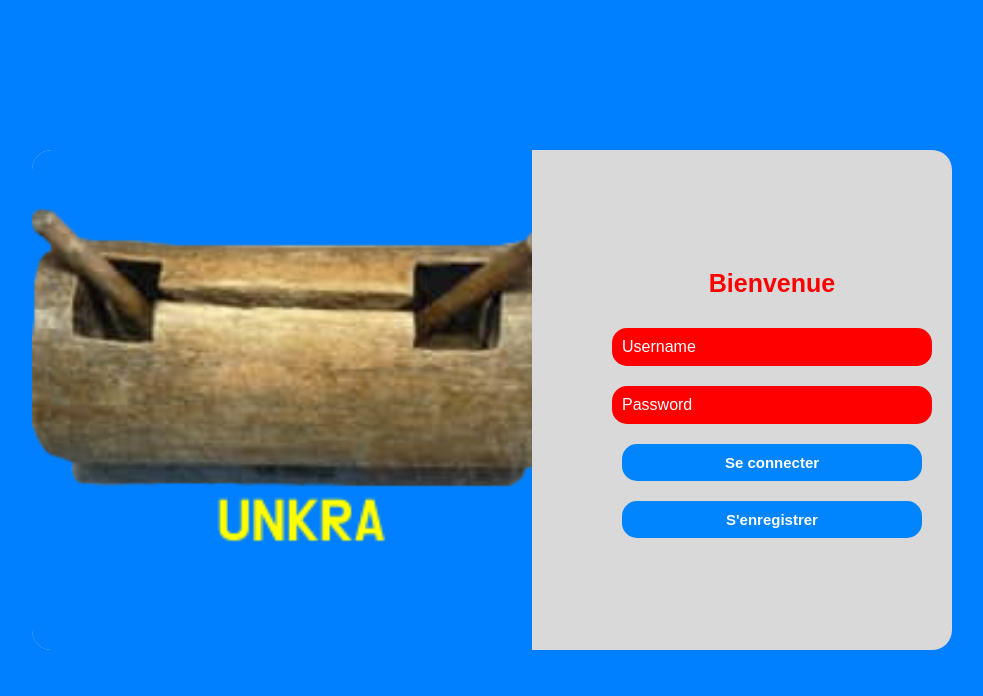
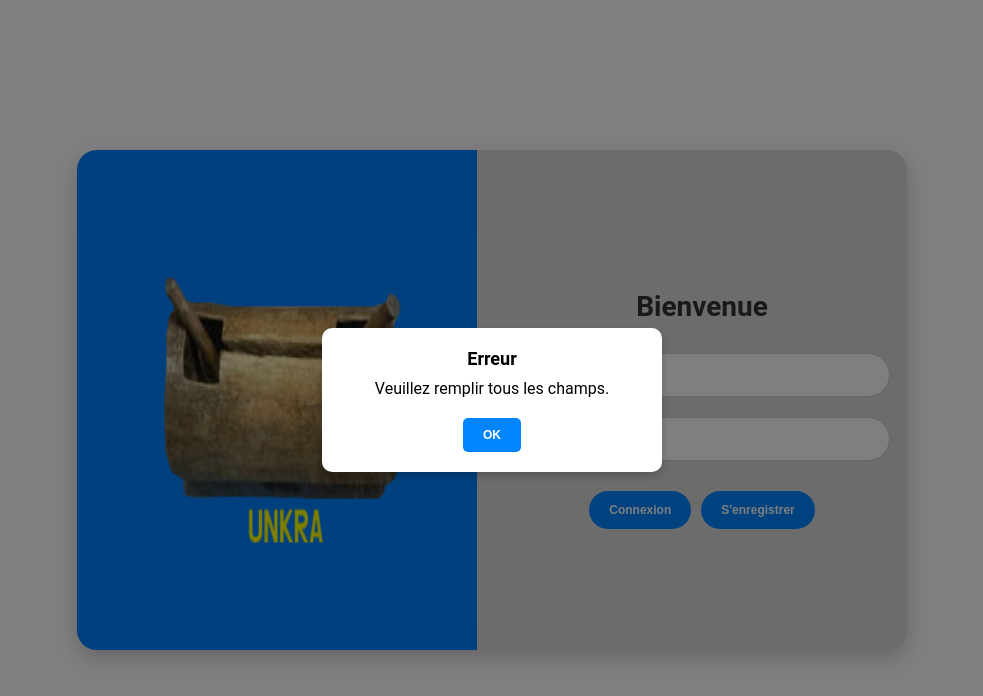
Before and after one commit to MonkilaTECHNOLOGIE/unkra-web, a plain HTML site: page login.html in a window 1280 px wide. Both pictures are taken after a click on the button "S'enregistrer". Shown: the whole page, without its empty margins (148-1131 px from the left). Drawn offline with Linux system fonts and the light colour scheme.

Commit message:
ui login ameliore

```diff
--- a/login.html
+++ b/login.html
@@ -8,12 +8,13 @@
     <style>
         body {
             margin: 0;
-            font-family: Arial, sans-serif;
-            background-color: #007fff;
+            font-family: 'Roboto', Arial, sans-serif;
+            /* background-color: #007fff; */
             display: flex;
             justify-content: center;
             align-items: center;
             height: 100vh;
+            overflow: hidden;
         }
 
         .container {
@@ -21,66 +22,97 @@
             background-color: #D9D9D9;
             border-radius: 20px;
             overflow: hidden;
-            gap: 30px;
-            /* Ajout d'espace entre les sections */
+            box-shadow: 0 8px 20px rgba(0, 0, 0, 0.2);
+            max-width: 900px;
+            gap: 20px;
+            animation: fadeIn 1s ease-in-out;
+        }
+
+        @keyframes fadeIn {
+            from {
+                opacity: 0;
+                transform: scale(0.9);
+            }
+            to {
+                opacity: 1;
+                transform: scale(1);
+            }
         }
 
         .image-section {
-            background: url('images/logo10.jpg') no-repeat center center/cover;
-            width: 500px;
+            background-color: #007fff;
+            width: 400px;
             height: 500px;
-            margin-right: 30px;
         }
 
+        .img-style {
+            margin-top: 20%;
+            width: 400px;
+            height: 400px;
+        }
 
         .form-section {
             padding: 30px;
-            width: 300px;
+            width: 350px;
             display: flex;
             flex-direction: column;
             justify-content: center;
             align-items: center;
-
         }
 
         .form-section h1 {
-            color: red;
-            font-size: 25px;
+            color: #333;
+            font-size: 28px;
             font-weight: bold;
             margin-bottom: 20px;
         }
 
         input {
             width: 100%;
-            padding: 10px;
+            padding: 12px;
             margin: 10px 0;
-            border: none;
-            border-radius: 15px;
+            border: 1px solid #ccc;
+            border-radius: 25px;
             font-size: 16px;
-            color: white;
-            background-color: red;
+            color: #333;
             outline: none;
+            transition: border-color 0.3s;
+        }
+
+        input:focus {
+            border-color: #007fff;
         }
 
         input::placeholder {
-            color: white;
+            color: #aaa;
+        }
+
+        .button-group {
+            display: flex;
+            gap: 10px;
+            margin-top: 20px;
         }
 
         button {
-            padding: 10px;
-            margin: 10px 0;
-            width: 100%;
-            font-size: 15px;
+            padding: 12px 20px;
+            font-size: 12px;
             font-weight: bold;
             color: white;
             background-color: #0085FF;
             border: none;
-            border-radius: 15px;
+            border-radius: 25px;
             cursor: pointer;
+            transition: transform 0.2s, background-color 0.3s;
+            flex: 1;
         }
 
         button:hover {
-            background-color: #0066cc;
+            background-color: #005bb5;
+            transform: scale(1.05);
+        }
+
+        button:active {
+            transform: scale(0.95);
         }
 
         .progress-bar {
@@ -88,7 +120,9 @@
             height: 5px;
             background-color: #ccc;
             overflow: hidden;
+            border-radius: 5px;
             margin: 10px 0;
+            position: relative;
         }
 
         .progress-bar div {
@@ -102,38 +136,120 @@
             0% {
                 width: 0;
             }
-
             100% {
                 width: 100%;
             }
+        }
+
+        @media (max-width: 768px) {
+            .container {
+                flex-direction: column;
+                align-items: center;
+            }
+
+            .image-section {
+                width: 100%;
+                height: 300px;
+            }
+        }
+
+        .modal {
+            display: none;
+            position: fixed;
+            top: 0;
+            left: 0;
+            width: 100%;
+            height: 100%;
+            background-color: rgba(0, 0, 0, 0.5);
+            justify-content: center;
+            align-items: center;
+        }
+
+        .modal-content {
+            background-color: white;
+            padding: 20px;
+            border-radius: 10px;
+            text-align: center;
+            width: 300px;
+            box-shadow: 0 4px 8px rgba(0, 0, 0, 0.2);
+        }
+
+        .modal-content h2 {
+            margin: 0 0 10px;
+            font-size: 18px;
+        }
+
+        .modal-content p {
+            margin: 10px 0;
+        }
+
+        .modal-content button {
+            margin-top: 10px;
+            padding: 10px 20px;
+            background-color: #0085FF;
+            color: white;
+            border: none;
+            border-radius: 5px;
+            cursor: pointer;
+        }
+
+        .modal-content button:hover {
+            background-color: #0066cc;
         }
     </style>
 </head>
 
 <body>
     <div class="container">
-        <div class="image-section"></div>
+        <div class="image-section">
+            <img src="images/logo10.jpg" class="img-style" alt="">
+        </div>
         <div class="form-section">
             <h1>Bienvenue</h1>
-            <input type="text" id="username" placeholder="Username">
-            <input type="password" id="password" placeholder="Password">
+            <input type="text" id="username" placeholder="Nom d'utilisateur">
+            <input type="password" id="password" placeholder="Mot de passe">
             <div class="progress-bar" id="progressBar" style="display: none;">
                 <div></div>
             </div>
-            <button onclick="login()">Se connecter</button>
-            <button onclick="register()">S'enregistrer</button>
+            <div class="button-group">
+                <button onclick="login()">Connexion</button>
+                <button onclick="register()">S'enregistrer</button>
+            </div>
         </div>
     </div>
 
-    <script src="https://cdnjs.cloudflare.com/ajax/libs/bcrypt.js/2.4.3/bcrypt.min.js"></script>
+    <div class="modal" id="modal">
+        <div class="modal-content">
+            <h2 id="modal-title"></h2>
+            <p id="modal-message"></p>
+            <button onclick="closeModal()">OK</button>
+        </div>
+    </div>
+
     <script>
+
+        function showModal(title, message) {
+            const modal = document.getElementById('modal');
+            const modalTitle = document.getElementById('modal-title');
+            const modalMessage = document.getElementById('modal-message');
+
+            modalTitle.textContent = title;
+            modalMessage.textContent = message;
+            modal.style.display = 'flex';
+        }
+
+        function closeModal() {
+            const modal = document.getElementById('modal');
+            modal.style.display = 'none';
+        }
+
         async function login() {
             const username = document.getElementById('username').value;
             const password = document.getElementById('password').value;
             const progressBar = document.getElementById('progressBar');
 
             if (!username || !password) {
-                alert('Veuillez remplir tous les champs.');
+                showModal('Erreur', 'Veuillez remplir tous les champs.');
                 return;
             }
 
@@ -165,19 +281,17 @@
                     const isMatch = await bcryptCompare(password, hashedPassword);
 
                     if (isMatch) {
-                        alert('Connexion réussie');
-                        //window.location.href = "menu.html";
+                        showModal('Succès', 'Connexion réussie');
                         loginUser('xxx-xxx-xxx');
-                        // Redirection ou autre action
                     } else {
-                        alert('Mot de passe incorrect');
+                        showModal('Erreur', 'Mot de passe incorrect');
                     }
                 } else {
-                    alert('Ce compte n\'existe pas');
+                    showModal('Erreur', 'Ce compte n\'existe pas');
                 }
             } catch (error) {
                 progressBar.style.display = 'none';
-                alert('Une erreur est survenue : ' + error.message);
+                showModal('Erreur', 'Une erreur est survenue : ' + error.message);
             }
         }
 
@@ -187,7 +301,7 @@
             const progressBar = document.getElementById('progressBar');
 
             if (!username || !password) {
-                alert('Veuillez remplir tous les champs.');
+                showModal('Erreur', 'Veuillez remplir tous les champs.');
                 return;
             }
 
@@ -214,11 +328,11 @@
 
                 const data = await response.json();
                 progressBar.style.display = 'none';
-                alert('Enregistrement effectué');
+                showModal('Succès', 'Enregistrement effectué');
 
             } catch (error) {
                 progressBar.style.display = 'none';
-                alert('Une erreur est survenue : ' + error.message);
+                showModal('Erreur', 'Une erreur est survenue : ' + error.message);
             }
         }
 
@@ -230,6 +344,7 @@
         async function bcryptCompare(password, hashedPassword) {
             return bcrypt.compare(password, hashedPassword);
         }
+
         function loginUser(token) {
             localStorage.setItem('userToken', token);
             window.location.href = 'menu.html';
```
